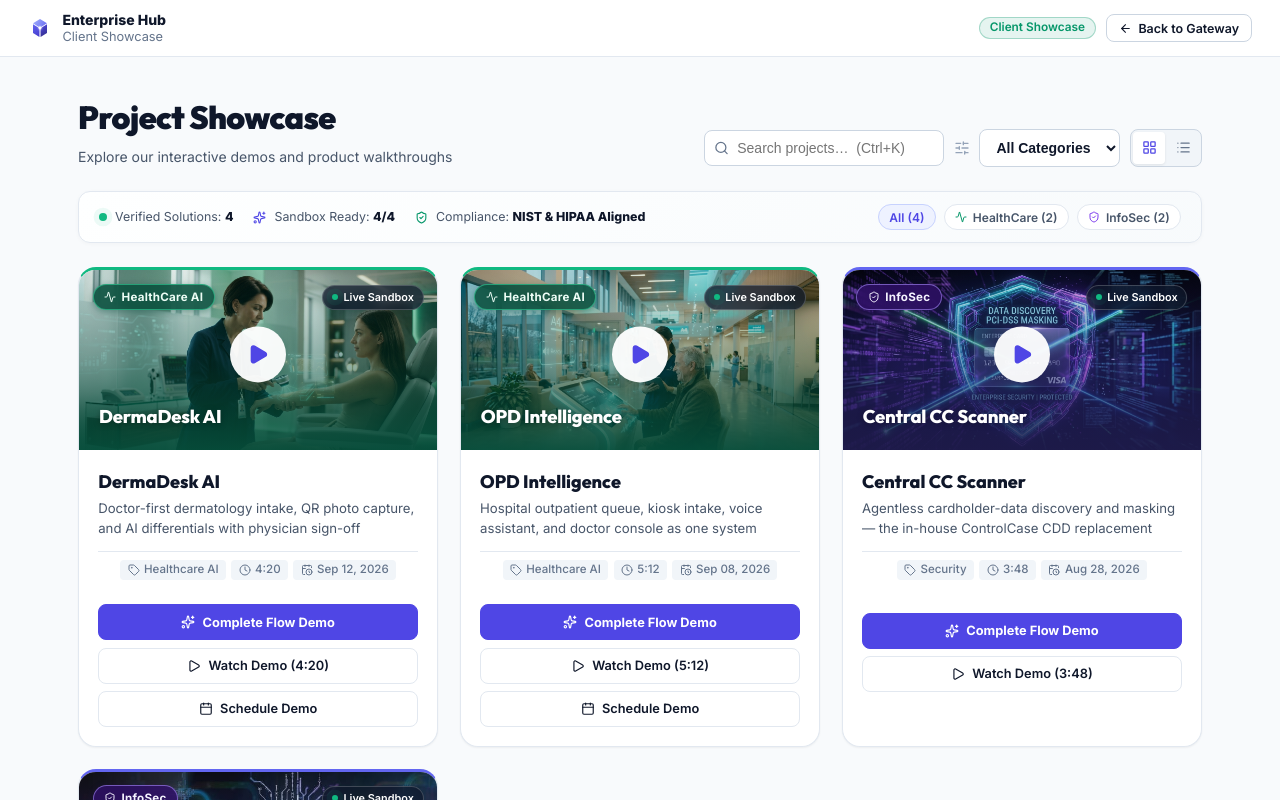
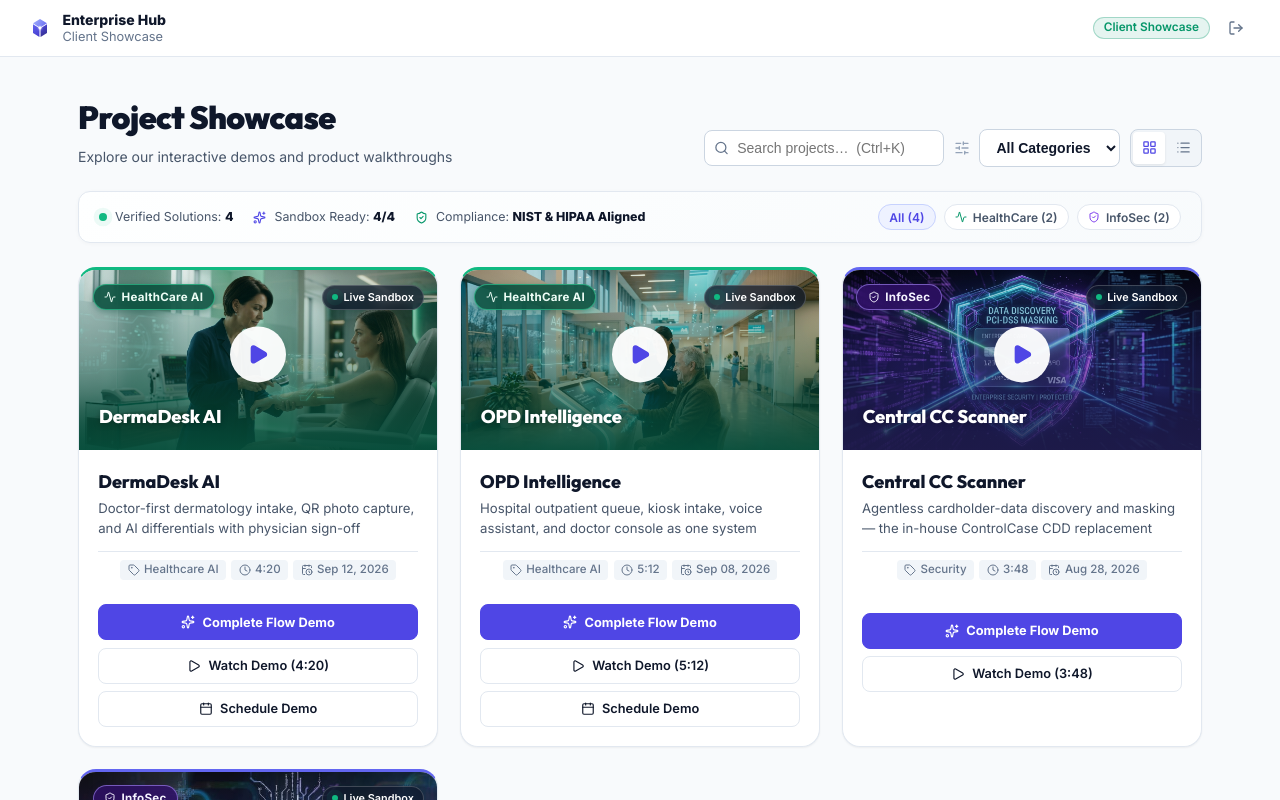
Before and after one commit to DeepakChauhanAI/Catalogue, a React (Vite) app: page / in a window 1280 px wide. Both pictures are taken after a click on the element 393 px from the left and 663 px from the top of the page. Shown: the top 800 px of the page. Built offline with nearby package versions, Linux system fonts and the light colour scheme.

Commit message:
chore: unify subtle exit/logout icon button across navbar

```diff
--- a/src/components/common/Navbar.jsx
+++ b/src/components/common/Navbar.jsx
@@ -1,5 +1,5 @@
 import React from 'react';
-import { ShieldCheck, LogOut, ArrowLeft } from 'lucide-react';
+import { ShieldCheck, LogOut } from 'lucide-react';
 import BrandLogo from './BrandLogo';
 
 export default function Navbar({
@@ -28,14 +28,19 @@ export default function Navbar({
         </div>
       </button>
 
-      {/* Right Side Header Items */}
-      <div style={{ display: 'flex', alignItems: 'center', gap: '0.75rem' }}>
+      {/* Right Side Header Items: Status Badge & Subtle Exit/LogOut Icon */}
+      <div style={{ display: 'flex', alignItems: 'center', gap: '0.65rem' }}>
         {isAdmin ? (
-          <>
           <span className="badge badge-brand" style={{ fontSize: '0.74rem', padding: '0.25rem 0.6rem', display: 'flex', alignItems: 'center', gap: '0.35rem' }}>
             <ShieldCheck size={12} />
             <span>Admin Console</span>
           </span>
+        ) : (
+          <span className="badge badge-health" style={{ fontSize: '0.74rem', padding: '0.25rem 0.6rem' }}>
+            Client Showcase
+          </span>
+        )}
+
         <button
           type="button"
           className="btn-ghost"
@@ -51,36 +56,11 @@ export default function Navbar({
             color: 'var(--text-muted)',
             cursor: 'pointer'
           }}
-              title="Sign out & return to landing page"
-              aria-label="Sign out"
+          title={isAdmin ? "Sign out & return to landing page" : "Exit to landing page"}
+          aria-label={isAdmin ? "Sign out" : "Exit to landing page"}
         >
           <LogOut size={16} />
         </button>
-          </>
-        ) : (
-          <div style={{ display: 'flex', alignItems: 'center', gap: '0.65rem' }}>
-            <span className="badge badge-health" style={{ fontSize: '0.74rem', padding: '0.25rem 0.6rem' }}>
-              Client Showcase
-            </span>
-            <button
-              type="button"
-              className="btn-secondary"
-              onClick={onGoToLanding}
-              style={{
-                fontSize: '0.78rem',
-                padding: '0.32rem 0.75rem',
-                display: 'flex',
-                alignItems: 'center',
-                gap: '0.4rem',
-                cursor: 'pointer'
-              }}
-              title="Return to the Gateway & Landing Page"
-            >
-              <ArrowLeft size={13} />
-              <span>Back to Gateway</span>
-            </button>
-          </div>
-        )}
       </div>
     </header>
   );
```
Lines whose indentation alone changed are shown as unchanged.
